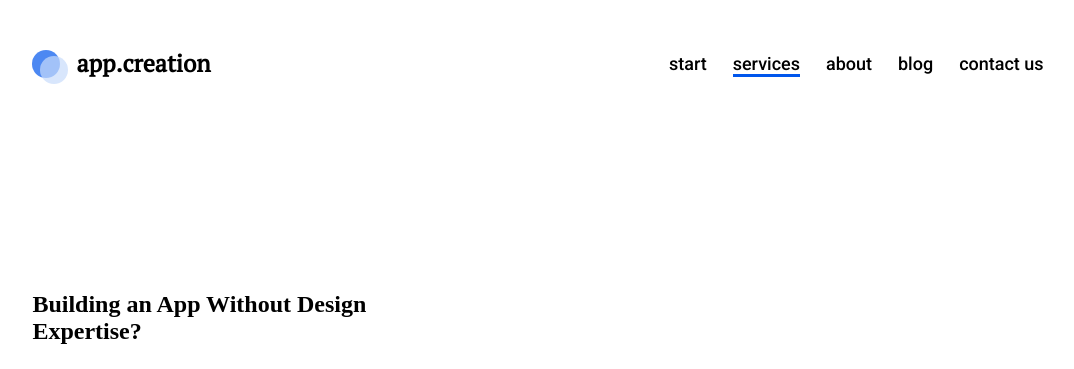
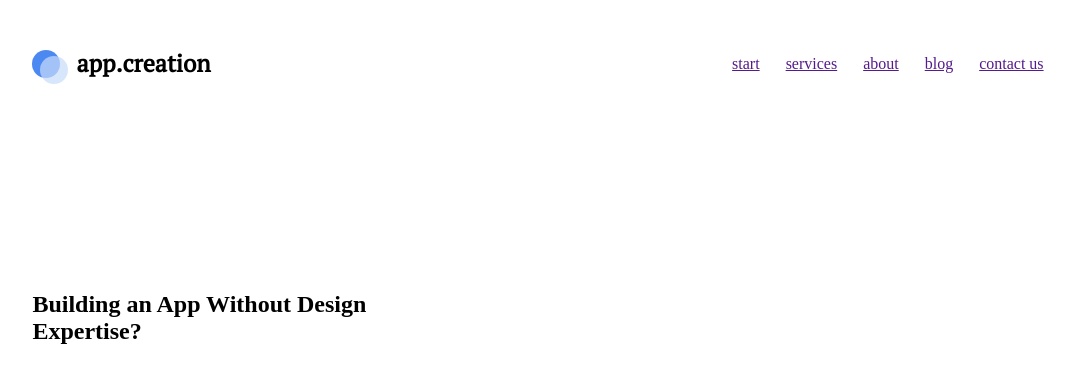
Before and after one commit to WebHeroSchool/NelliProject, a plain HTML site: page index.html in a window 1280 px wide. Shown: the top 369 px of the page, without its empty margins (102-1176 px from the left). Drawn offline with Linux system fonts and the light colour scheme.

Commit message:
Revert "Стилизация меню (7 урок)"
This reverts commit 43bc475beed4b7271c69cabcc531a5154613fca9.

```diff
--- a/index.html
+++ b/index.html
@@ -20,7 +20,7 @@
 
             <nav class="menu">
                 <a href="" class="menu_item">start</a>
-                <a href="" class="menu_item menu_item_active">services</a>
+                <a href="" class="menu_item">services</a>
                 <a href="" class="menu_item">about</a>
                 <a href="" class="menu_item">blog</a>
                 <a href="" class="menu_item">contact us</a>
--- a/styles.css
+++ b/styles.css
@@ -47,52 +47,14 @@
 .menu {
     display: flex;
     align-items: center;
-    font: 500 18px/21px Roboto, arial, helvetica, sans-serif;
 }
 
 .menu_item {
-    /* padding: 0 13px; */
-    margin-right: 26px;
-    color: #000;
-    text-decoration: none;
-    position: relative;
-    transition: opacity .5s;
-}
-
-.menu_item_active::after {
-    position: absolute;
-    display: block;
-    content: '';
-    left: 0;
-    width: 100%;
-    height: 3px;
-    background: #0056EC;
-    opacity: 0;
-    transition: opacity .5s;
+    padding: 0 13px;
 }
 
 .menu_item:last-child {
-    /* padding-right: 0; */
-    margin-right: 0;
-}
-
-.menu_item:hover {
-    opacity: .5;
-}
-
-.menu_item:hover::after {
-    position: absolute;
-    display: block;
-    content: '';
-    left: 0;
-    width: 100%;
-    height: 3px;
-    background: #0056EC;
-}
-
-.menu_item:hover::after,
-.menu_item_active::after {
-    opacity: 1;
+    padding-right: 0;
 }
 
 .main-section {
```
